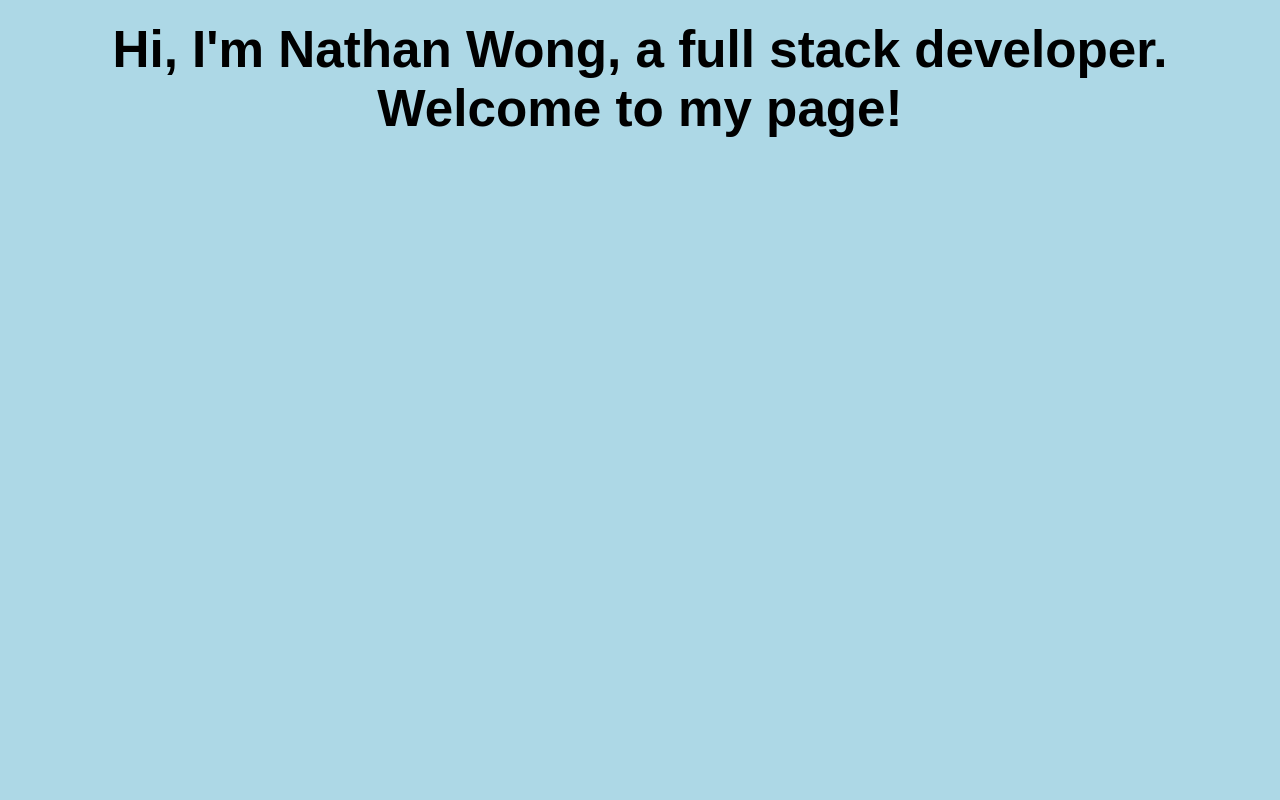
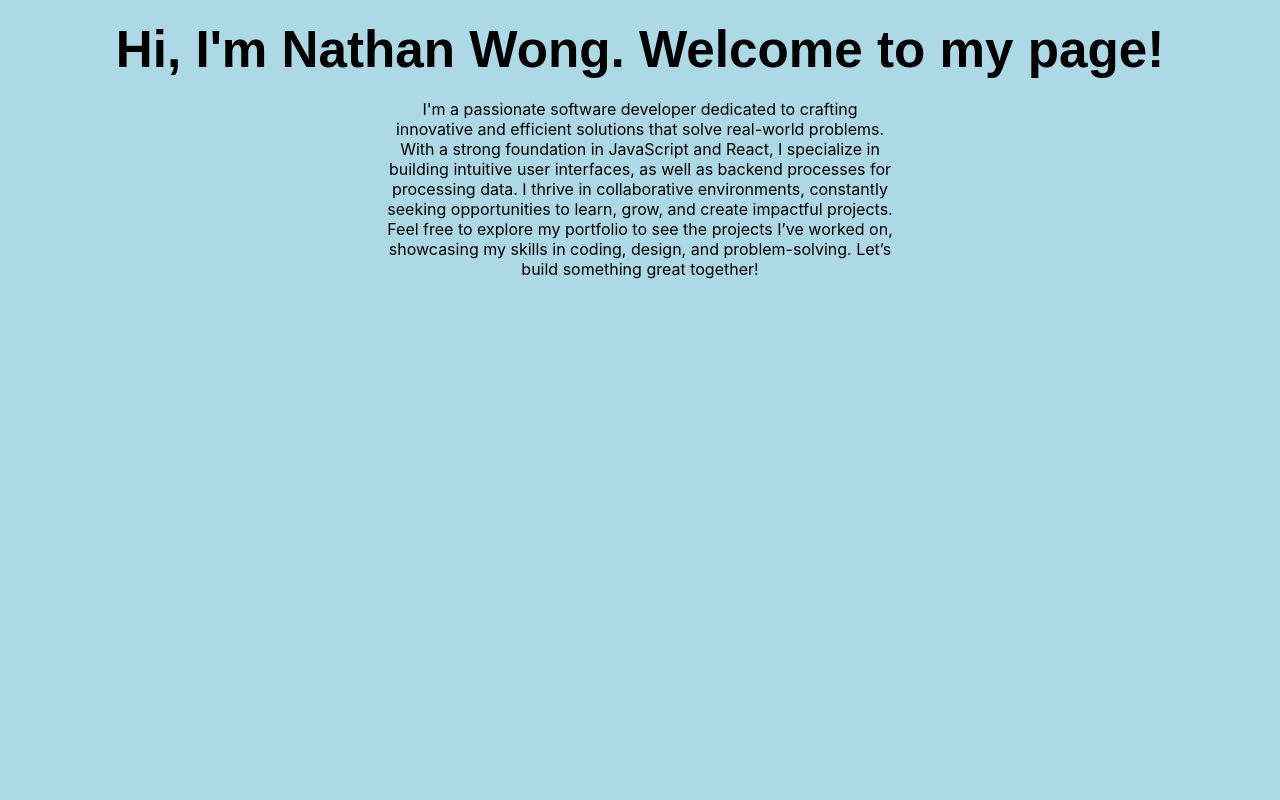
Before and after one commit to ndw001/Portfolio, a React (Create React App) app: page / in a window 1280 px wide. Shown: the top 800 px of the page. Built offline with nearby package versions, Linux system fonts and the light colour scheme.

Commit message:
added description text and centered it

```diff
--- a/src/components/IntroPage.css
+++ b/src/components/IntroPage.css
@@ -1,14 +1,22 @@
-.introText {
+.welcomeText {
   font-family: "Arial";
   font-size: 4vw;
   font-weight: 600;
   padding: 20px;
 }
 
+.descriptionText {
+  width: 40vw;
+  text-align: center;
+}
+
 .introPage {
   background-color: lightblue;
   height: 100vw;
   width: 100vw;
+  display: flex;
+  flex-direction: column;
+  align-items: center;
 }
 
 .tabBar {
--- a/src/components/IntroPage.js
+++ b/src/components/IntroPage.js
@@ -4,8 +4,20 @@ function IntroPage() {
   // Headers: Top, About Me, Projects, Contact Me
   return (
     <div className="introPage">
-      <div className="introText">
-        Hi, I'm Nathan Wong, a full stack developer. Welcome to my page!
+      <div className="welcomeText">
+        Hi, I'm Nathan Wong. Welcome to my page!
+      </div>
+      <div className="descriptionText">
+        I'm a passionate software developer dedicated to crafting innovative and
+        efficient solutions that solve real-world problems. With a strong
+        foundation in JavaScript and React, I specialize in building intuitive
+        user interfaces, as well as backend processes for processing data. I
+        thrive in collaborative environments, constantly seeking opportunities
+        to learn, grow, and create impactful projects.
+        <br />
+        Feel free to explore my portfolio to see the projects I’ve worked on,
+        showcasing my skills in coding, design, and problem-solving. Let’s build
+        something great together!
       </div>
     </div>
   );
```
